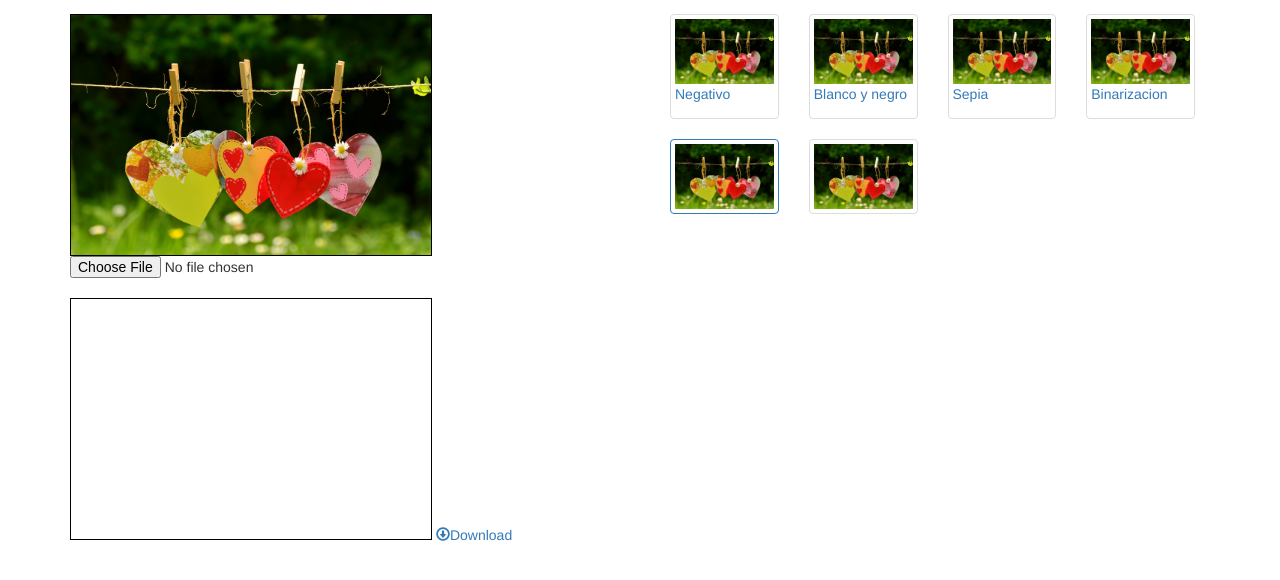
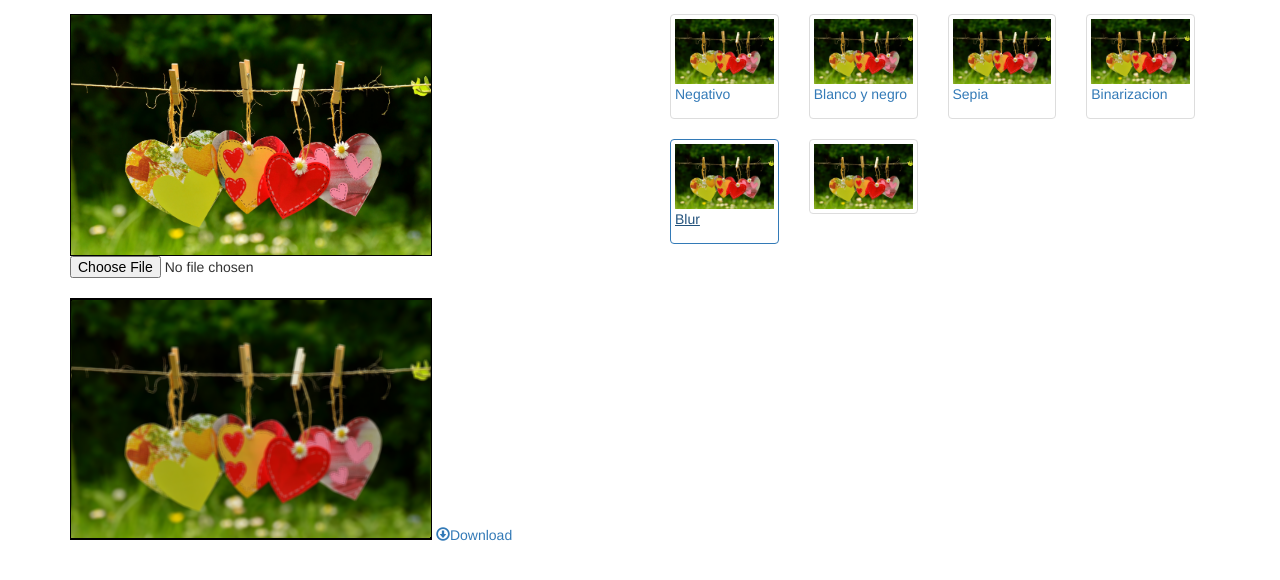
Before and after one commit to Daniela77/unicen-visualizacion, a plain HTML site: page TP1/EntregaFinal/index.html in a window 1280 px wide. Both pictures are taken after a click on the picture 724 px from the left and 254 px from the top of the page. Shown: the part 78-658 px from the top of the page. Drawn offline with nearby package versions, Linux system fonts and the light colour scheme.

Commit message:
blur andando

```diff
--- a/TP1/EntregaFinal/index.html
+++ b/TP1/EntregaFinal/index.html
@@ -6,8 +6,8 @@
 		    <link rel="stylesheet" href="https://maxcdn.bootstrapcdn.com/bootstrap/3.3.7/css/bootstrap.min.css" integrity="sha384-BVYiiSIFeK1dGmJRAkycuHAHRg32OmUcww7on3RYdg4Va+PmSTsz/K68vbdEjh4u" crossorigin="anonymous">
 	</head>
 		<nav class="navbar navbar-inverse">
-	  <h1 class="navbar-text .text-center">Easy filter</h1>
-	</nav>
+	  	<h1 class="navbar-text .text-center">Easy filter</h1>
+		</nav>
 	<body>
 	<div class="container">
 		  <div class="row">
@@ -17,7 +17,7 @@
 					<input type="file" id="file-input">
 					<br>
 			    <canvas id="canvasFiltro" width="360" height="240" style="border:#000 solid 1px;"></canvas>
-					<a href="#" class="" id="btn-download" download="my-file-name.png"><span class="glyphicon glyphicon-download"></span>Download</a>
+					<a href="#" class="" id="btn-download" download="easyFilter.png"><span class="glyphicon glyphicon-download"></span>Download</a>
 		    </div>
 		    <div class="col-sm-6">
 				 <div class="col-sm-6 col-md-3">
@@ -46,7 +46,8 @@
 				</div>
 			 <div class="col-sm-6 col-md-3">
 					<a href="#" class="thumbnail">
-						<img src="imagen.jpg" alt="...">
+						<img src="imagen.jpg" onclick="myDrawImageMethodBlur(imageFiltro)" alt="blur">
+						<p>Blur</p>
 					</a>
 				</div>
 			 <div class="col-sm-6 col-md-3">
--- a/TP1/EntregaFinal/js/filtros.js
+++ b/TP1/EntregaFinal/js/filtros.js
@@ -19,6 +19,9 @@ $(function() {
         $img.load(function() {
             ctx.drawImage(this, 0, 0,360,240);
         });
+        $img.load(function() {
+            ctxFiltro.drawImage(this, 0, 0,360,240);
+        });
     }
 });
 
@@ -34,14 +37,11 @@ imageFiltro.src= "imagen.jpg";
 
 image1.onload= function () {
     myDrawImage(this);
+    myDrawFiltro(this);
 }
 
-imageFiltro.onload= function () {
-    ctx.drawImage(this, 0, 0 ,360,240);
-	// myDrawImageMethodNegativo(this);
-	// myDrawImageMethodByN(this);
-	// myDrawImageMethodSepia(this);
-	// myDrawImageMethodBinarizacion(this,100);
+function myDrawFiltro(image1) {
+    ctxFiltro.drawImage(image1, 0, 0 ,360,240);
 
 }
 
@@ -112,6 +112,30 @@ function myDrawImageMethodBinarizacion(imageFiltro,umbral) {
     ctxFiltro.putImageData(imageDataFiltro, 0 ,0);
 }
 
+
+function myDrawImageMethodBlur(imageFiltro) {
+    imageDataFiltro = ctx.getImageData(0,0,360,240);
+    imageDataCopia = ctx.getImageData(0,0,360,240);
+    for (x=0; x<360;x++){
+        for (var y = 0; y < 240; y++) {
+          var red = (getRed(imageDataFiltro,x-1,y-1) + getRed(imageDataFiltro,x-1,y)+
+                    getRed(imageDataFiltro,x-1,y+1) + getRed(imageDataFiltro,x,y-1)+
+                    getRed(imageDataFiltro,x,y+1) + getRed(imageDataFiltro,x+1,y-1)+
+                    getRed(imageDataFiltro,x+1,y) + getRed(imageDataFiltro,x+1,y+1))/9;
+          var green =(getGreen(imageDataFiltro,x-1,y-1) + getGreen(imageDataFiltro,x-1,y)+
+                    getGreen(imageDataFiltro,x-1,y+1) + getGreen(imageDataFiltro,x,y-1)+
+                    getGreen(imageDataFiltro,x,y+1) + getGreen(imageDataFiltro,x+1,y-1)+
+                    getGreen(imageDataFiltro,x+1,y) + getGreen(imageDataFiltro,x+1,y+1))/9;
+          var blue =(getBlue(imageDataFiltro,x-1,y-1) + getBlue(imageDataFiltro,x-1,y)+
+                    getBlue(imageDataFiltro,x-1,y+1) + getBlue(imageDataFiltro,x,y-1)+
+                    getBlue(imageDataFiltro,x,y+1) + getBlue(imageDataFiltro,x+1,y-1)+
+                    getBlue(imageDataFiltro,x+1,y) + getBlue(imageDataFiltro,x+1,y+1))/9;
+          setPixel(imageDataCopia, x, y, red , green, blue ,255);
+        }
+    }
+    ctxFiltro.putImageData(imageDataCopia, 0 ,0);
+}
+
 function getRed(imageData, x, y) {
     var index = (x+y *imageData.width)*4;
     return imageData.data[index+0];
```
